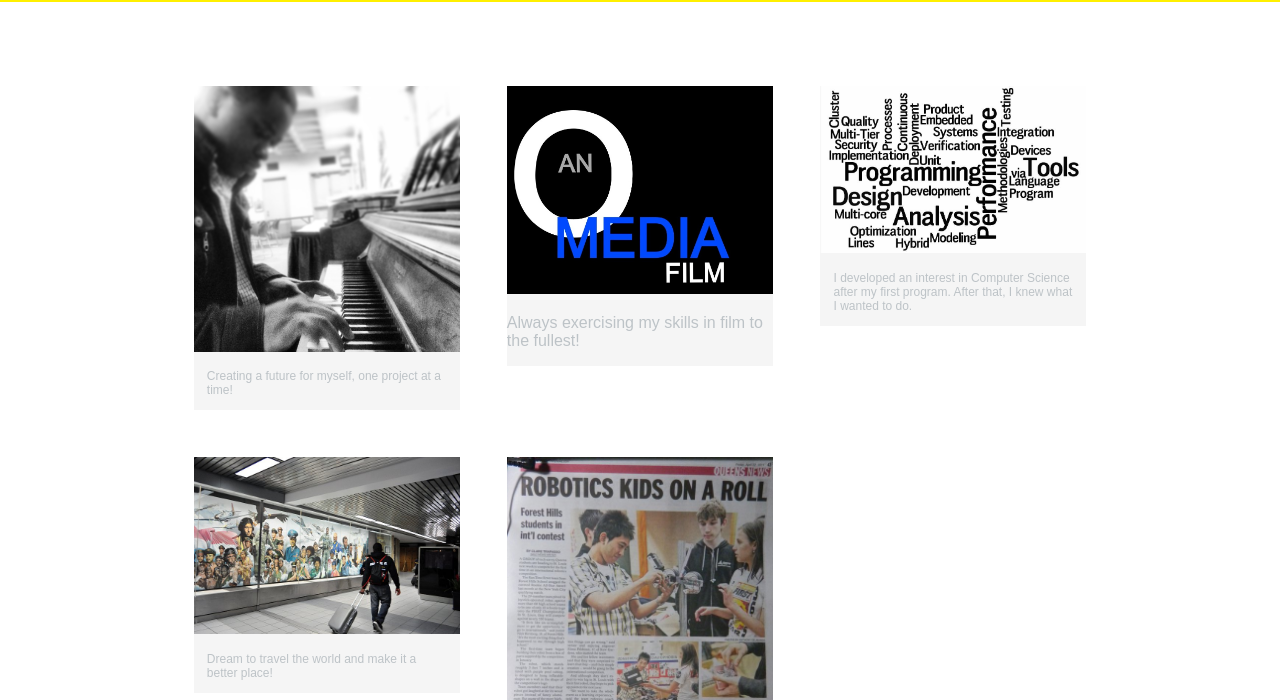
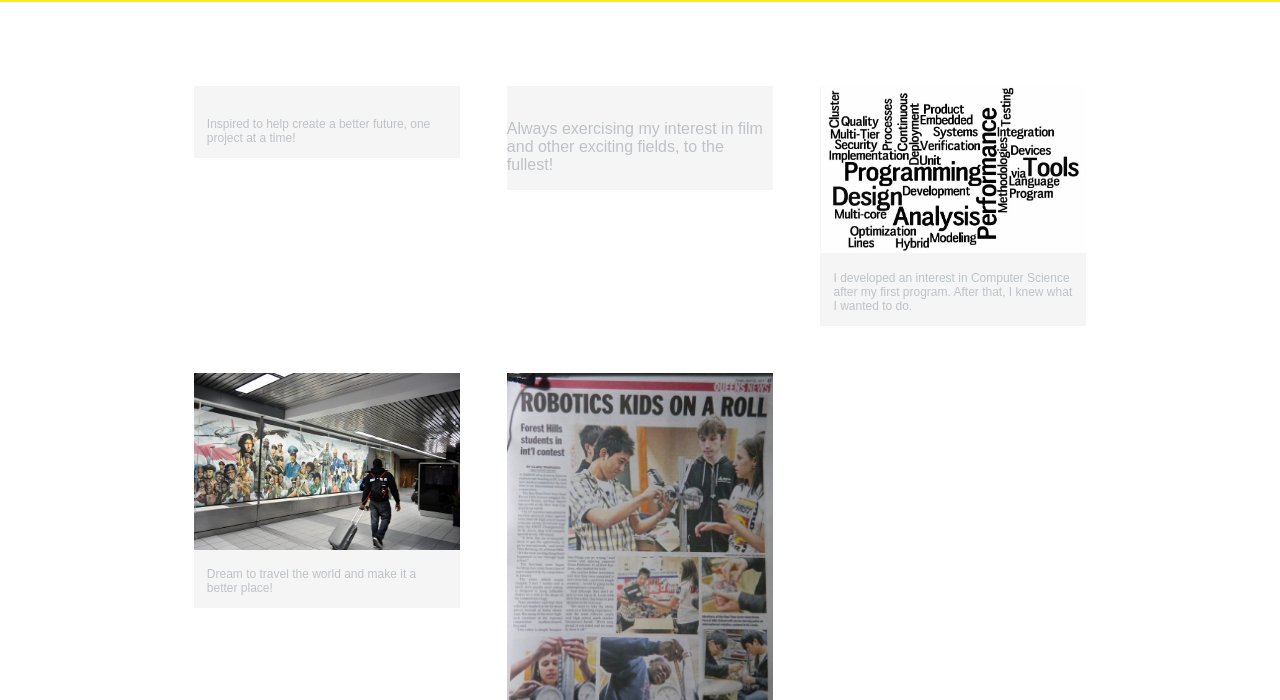
Before and after one commit to mromede/mromede.github.io, a plain HTML site: page index.html in a window 1280 px wide. Shown: the part 100-800 px from the top of the page. Drawn offline with Linux system fonts and the light colour scheme.

Commit message:
editing files

```diff
--- a/index.html
+++ b/index.html
@@ -30,14 +30,14 @@
           <section>
              <ul id="gallery">
                    <li>
-                  <a href="photo.jpg">
-                    <img src="photo.jpg" alt="">
-                    <p>Creating a future for myself, one project at a time!</p>
+                  <a href="">
+                    <img src="" alt="">
+                    <p>Inspired to help create a better future, one project at a time!</p>
                     </a>
                 </li>
 				<li>
-                    <img src="omedia.jpg" alt="">
-                    <p>Always exercising my skills in film to the fullest!</p>
+                    <img src="" alt="">
+                    <p>Always exercising my interest in film and other exciting fields, to the fullest!</p>
                 </li>
                    <li>
                   <a href="programs.jpg">
```
Also changed, not shown: omedia.JPG (deleted), photo.JPG (deleted), 1 other file.
